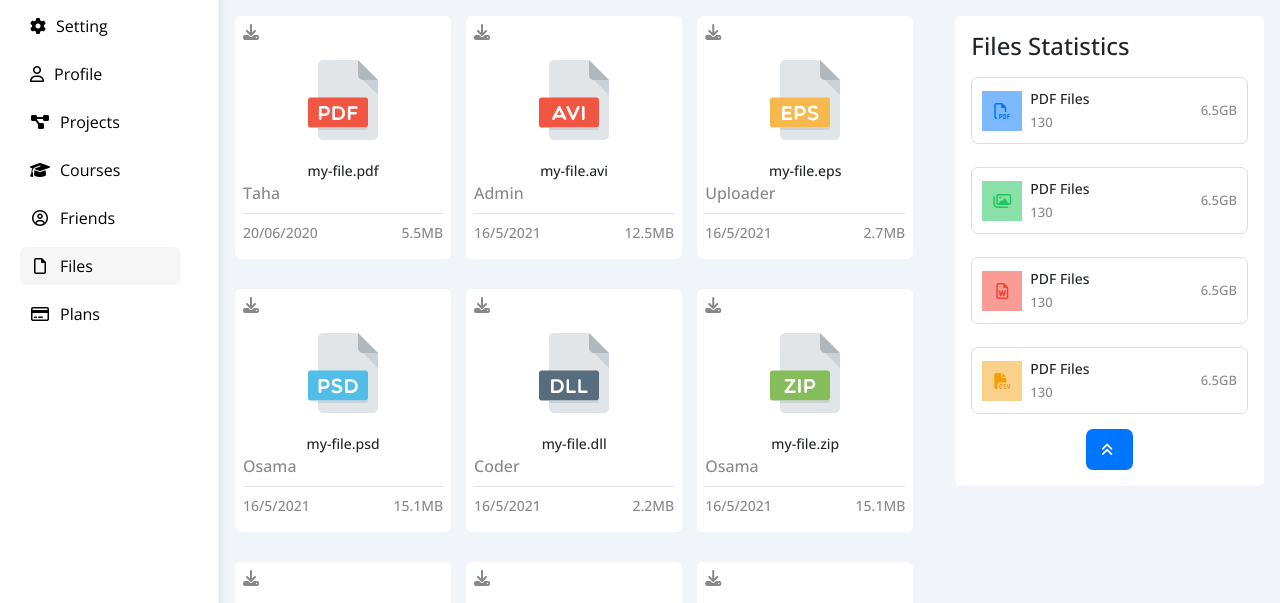
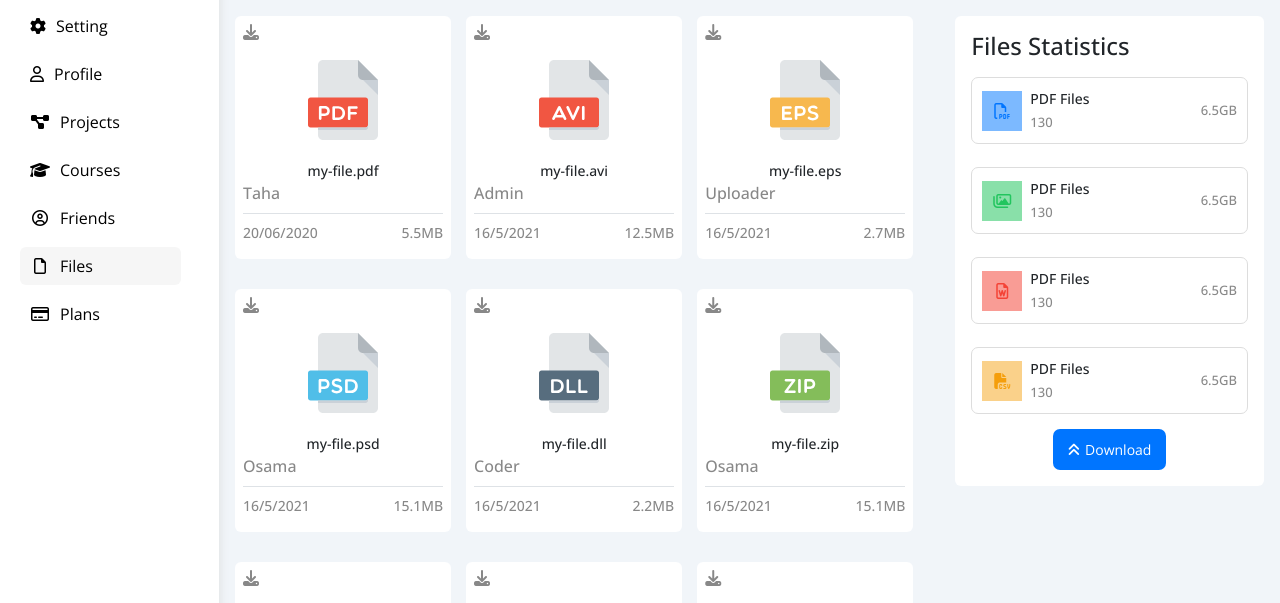
Before and after one commit to Taha-mlaiki/Dashboard-project, a plain HTML site: page files.html in a window 1280 px wide. Shown: the part 145-748 px from the top of the page. Drawn offline with nearby package versions, Linux system fonts and the light colour scheme.

Commit message:
Update files.html

```diff
--- a/files.html
+++ b/files.html
@@ -361,7 +361,7 @@
                         <span class="ccc position-absolute">6.5GB</span>
                     </div>
                 </div>
-                <button><i class="fa-solid fa-angles-up mr-10"></i> </button>
+                <button><i class="fa-solid fa-angles-up mr-10"></i>Download</button>
             </div>
             </div>
         </div>
```
